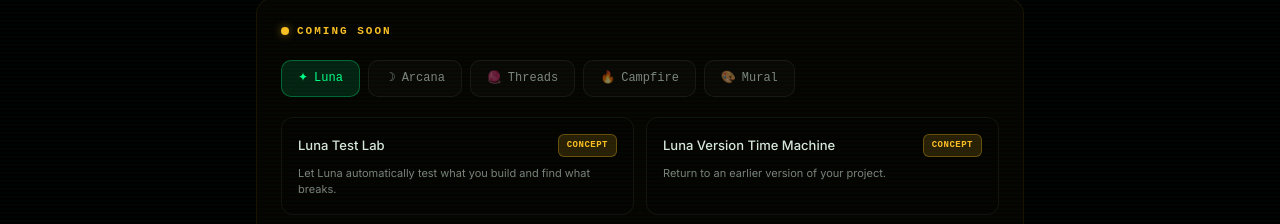
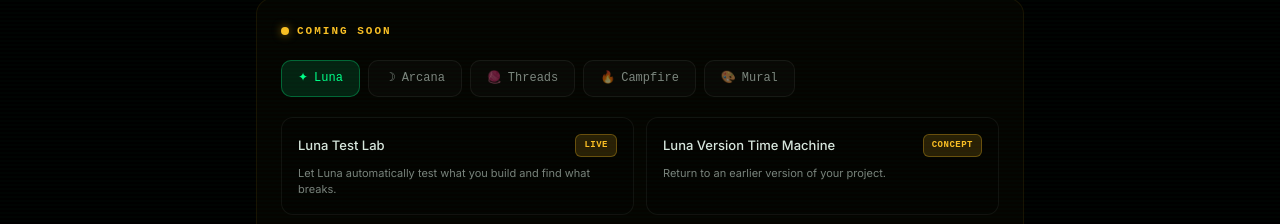
Before and after one commit to pentagonalcycles/soulscape, a Next.js app: page / in a window 1280 px wide. Shown: the part 1649-1873 px from the top of the page. Built offline with nearby package versions, Linux system fonts and the light colour scheme; no server answers.

Commit message:
Mark Luna Test Lab as LIVE in platform status

```diff
--- a/src/app/page.tsx
+++ b/src/app/page.tsx
@@ -343,7 +343,7 @@ function getStatusColor(status: string) {
 function getFeatures(category: "luna" | "arcana" | "threads" | "campfire" | "mural"): Feature[] {
   const features: Record<string, Feature[]> = {
     luna: [
-      { name: "Luna Test Lab", description: "Let Luna automatically test what you build and find what breaks.", status: "CONCEPT" },
+      { name: "Luna Test Lab", description: "Let Luna automatically test what you build and find what breaks.", status: "LIVE" },
       { name: "Luna Version Time Machine", description: "Return to an earlier version of your project.", status: "CONCEPT" },
       { name: "Luna Deploy", description: "Take a finished Luna project from build to the web.", status: "CONCEPT" },
       { name: "Luna Research", description: "Let Luna investigate a topic using current sources.", status: "CONCEPT" },
```
